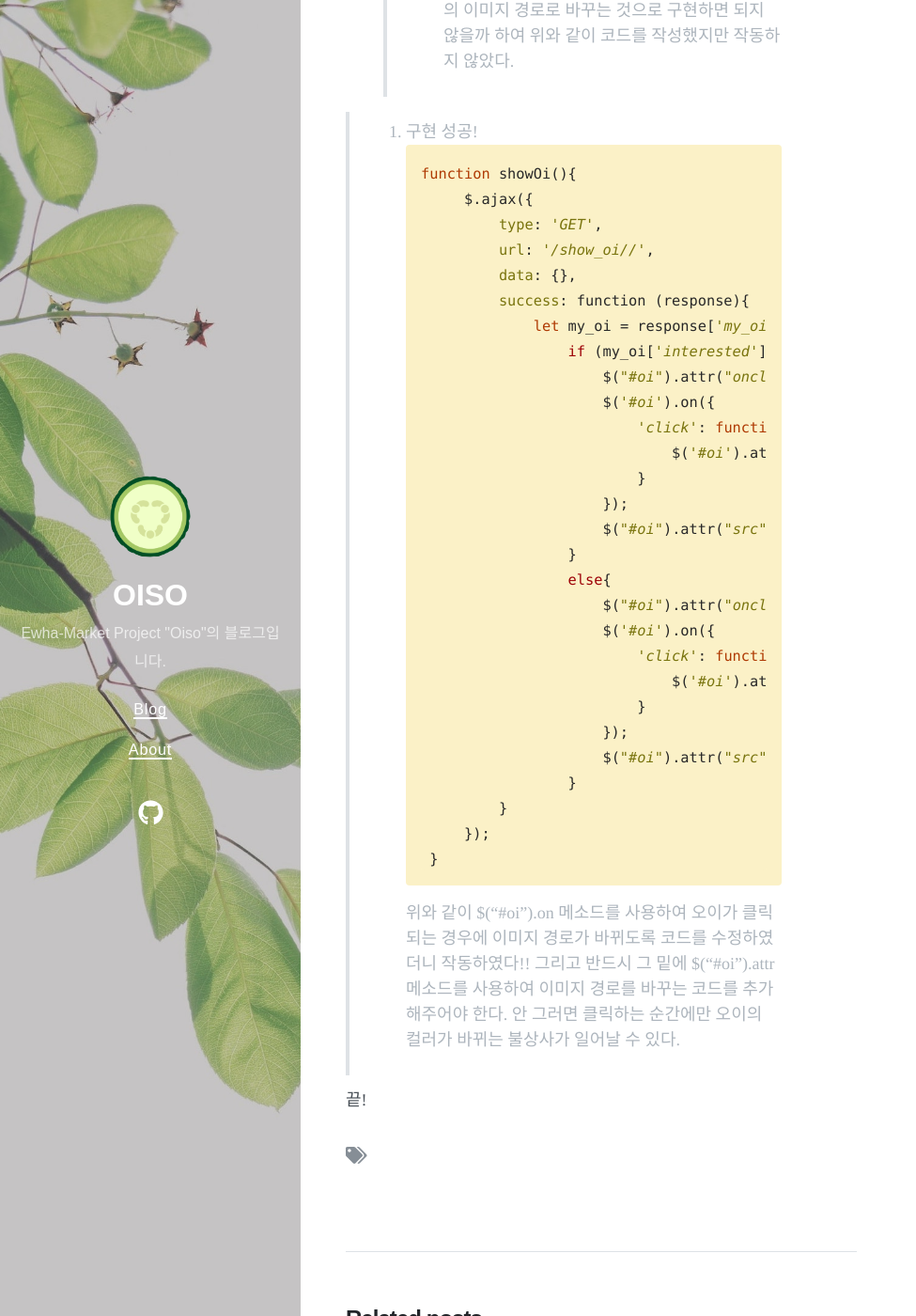
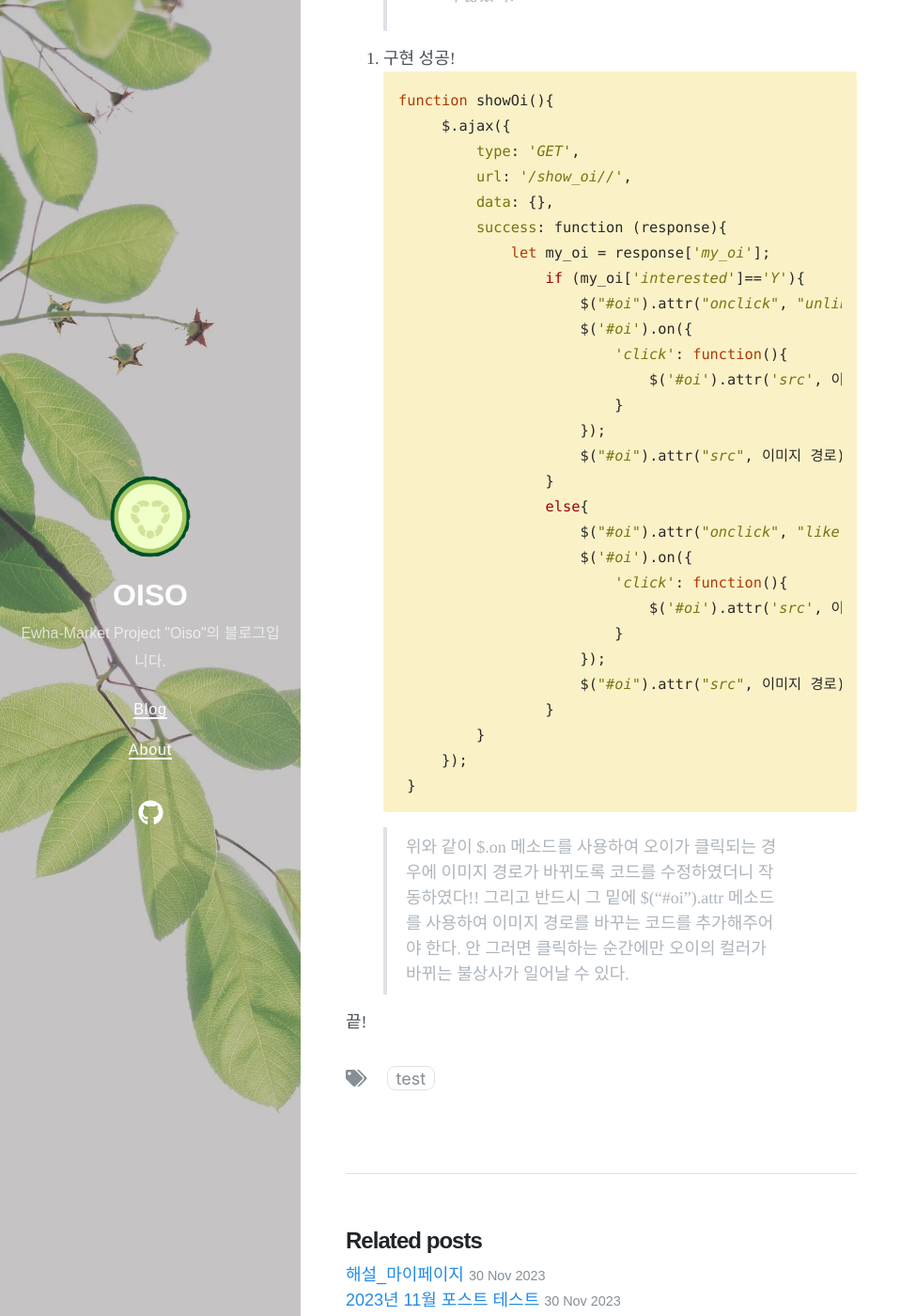
Before and after one commit to Sarang-Han/Sarang-Han.github.io, a Jekyll site: the page built from _posts/2023-12-01-tip.md, in a window 1280 px wide and 1400 px high, scrolled down 2374 px. Shown: the whole window at 94% size, without its empty margins (0-975 px from the left). Built offline with Jekyll 4.4.1, drawn with Linux system fonts in a browser that asks for light colours; nearby versions of some CDN libraries; our own code applies the rules of GitHub Pages for plain Markdown files; some of the changed text lies outside the part shown.

Commit message:
마지막 줄 수정

````diff
--- a/_posts/2023-12-01-tip.md
+++ b/_posts/2023-12-01-tip.md
@@ -1,11 +1,11 @@
-—--
+---
 layout: post
 title: "AJAX 사용하여 좋아요 기능 구현 팁"
 date: 2023-12-01 00:00 +0000
 categories: [dates]
 tags: test
 author: Dayoung Shin
-—--
+---
 
 AJAX란?
 ---
@@ -55,7 +55,7 @@
 
 * Oiso의 경우
 > 우리 프로젝트에서는, 다른 팀과의 차별성을 두기 위해 별도로 '오이목록'을 만들어 오이아이콘으로 찜 기능 구현을 설계하였다.<br>
-> 1. 첫 시도<br>
+1. 첫 시도<br>
 ```javascript
 function showOi(){
         $.ajax({
@@ -78,7 +78,7 @@
 ```
 > 상품 상세 화면에서 표시되는 오이 버튼이 i 태그가 아닌 img 태그로 작성되었기 때문에 실습 코드와 같이 css를 변경하여 오이의 색상을 변경할 수는 없었고, 대신 오이의 이미지 경로를 컬러 오이의 이미지 경로로 바꾸는 것으로 구현하면 되지 않을까 하여 위와 같이 코드를 작성했지만 작동하지 않았다.<br>
 
-> 2. 구현 성공!<br>
+2. 구현 성공!<br>
 ```javascript
 function showOi(){
         $.ajax({
@@ -109,6 +109,6 @@
         });
     }
 ```
-> 위와 같이 $("#oi").on 메소드를 사용하여 오이가 클릭되는 경우에 이미지 경로가 바뀌도록 코드를 수정하였더니 작동하였다!! 그리고 반드시 그 밑에 $("#oi").attr 메소드를 사용하여 이미지 경로를 바꾸는 코드를 추가해주어야 한다. 안 그러면 클릭하는 순간에만 오이의 컬러가 바뀌는 불상사가 일어날 수 있다.<br>
+> 위와 같이 $.on 메소드를 사용하여 오이가 클릭되는 경우에 이미지 경로가 바뀌도록 코드를 수정하였더니 작동하였다!! 그리고 반드시 그 밑에 $("#oi").attr 메소드를 사용하여 이미지 경로를 바꾸는 코드를 추가해주어야 한다. 안 그러면 클릭하는 순간에만 오이의 컬러가 바뀌는 불상사가 일어날 수 있다.<br>
 
 끝!
````
